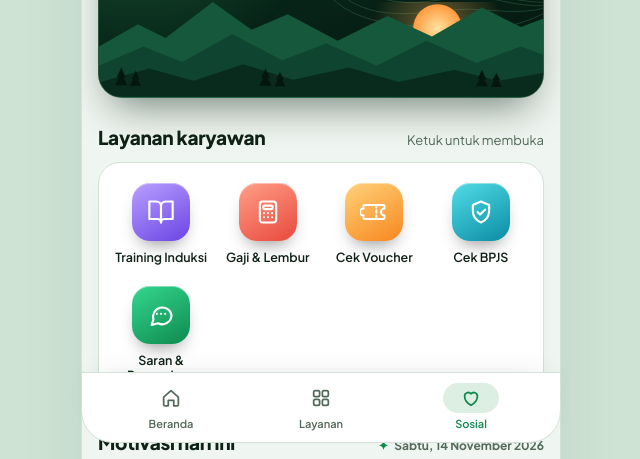
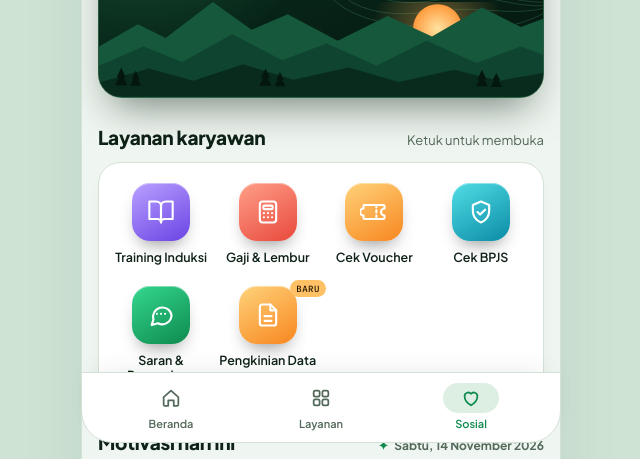
Before and after one commit to yodiwahyu/kmj2, a plain HTML site: page index.html in a window 1280 px wide. Shown: the part 341-800 px from the top of the page, without its empty margins (319-959 px from the left). Drawn offline with Linux system fonts and the light colour scheme.

Commit message:
Update index.html

```diff
--- a/index.html
+++ b/index.html
@@ -429,15 +429,15 @@ const MENUS = [
     icon: "message",
     color: "green",
   },
-    //{
-    //title: "BSU 2026",
-    //short: "BSU 2026",
-    //desc: "Cek informasi BSU 2026.",
-    //url: "https://bsukmj2.vercel.app/",
-    //icon: "doc",
-    //color: "amber",
-    //tag: "Baru"
-  //}
+    {
+    title: "Pengkinian Data",
+    short: "Pengkinian Data",
+    desc: "Pengkinian Data Karyawan.",
+    url: "https://pengkinian-data-kmj2.vercel.app/",
+    icon: "doc",
+    color: "amber",
+    tag: "Baru"
+  }
 ];
 
 
```
